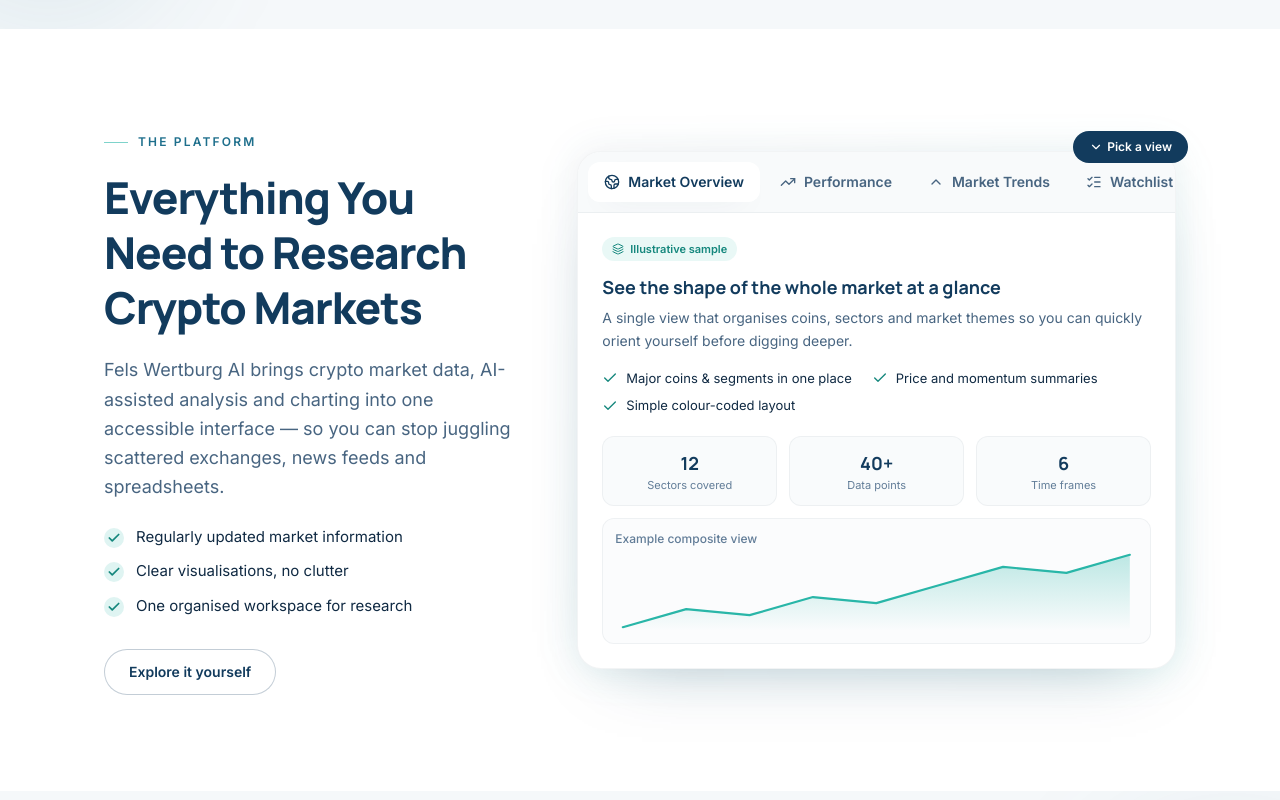
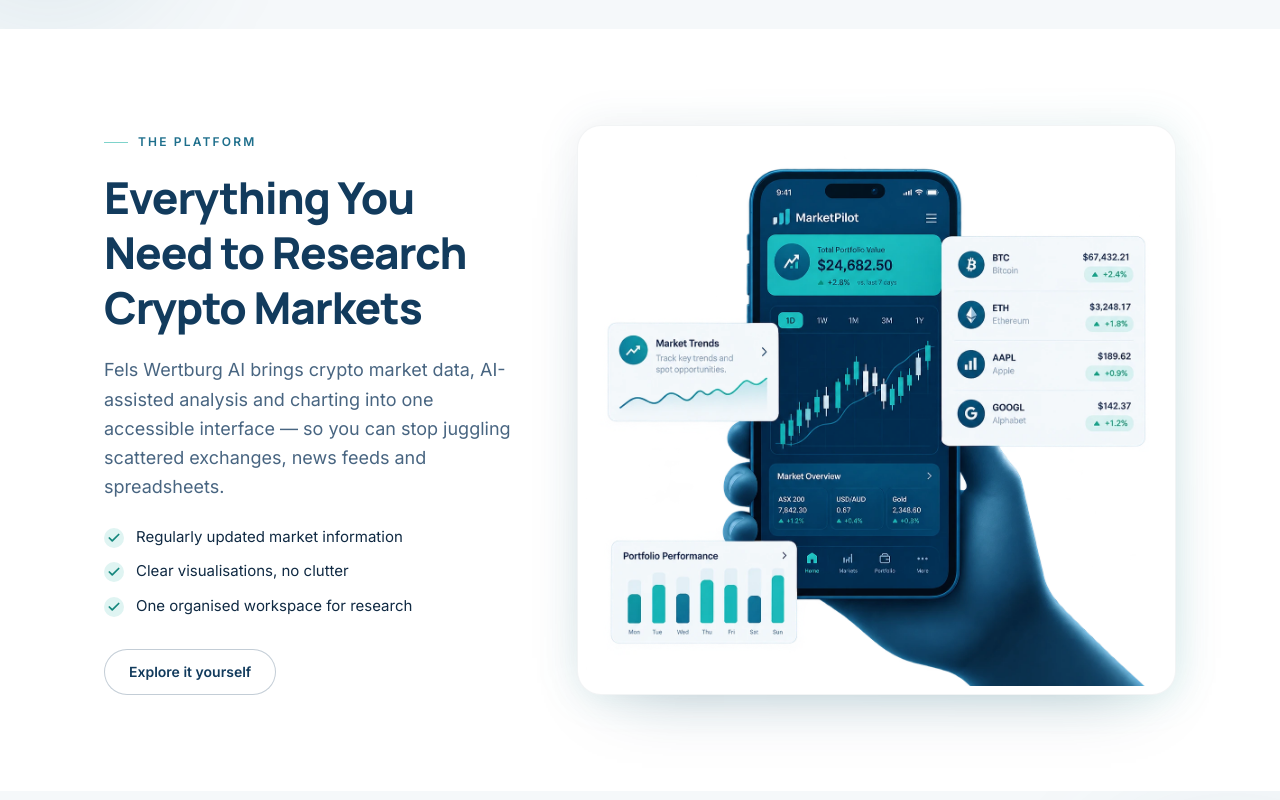
Before and after one commit to ZeeTech-Pvt-Ltd/Fels-Wertburg, a React (Vite) app: page / in a window 1280 px wide. Shown: the part 1760-2560 px from the top of the page. Built offline with nearby package versions, Linux system fonts and the light colour scheme.

Commit message:
Replace homepage 'Pick a view' dashboard mock with platform image
- Convert The Platformimg.png to the-platform.webp (~84% smaller)
- Show the platform screenshot in the right visual column
- Drop unused tab-mock code and lucide imports

```diff
--- a/src/components/Platform.jsx
+++ b/src/components/Platform.jsx
@@ -1,171 +1,14 @@
-import { useRef, useState } from 'react';
-import { Check, ChevronDown, ChevronUp, Globe2, Layers, ListChecks, TrendingUp } from 'lucide-react';
-import MiniChart from './MiniChart.jsx';
+import { Check } from 'lucide-react';
 import Eyebrow from './Eyebrow.jsx';
 import Reveal from './Reveal.jsx';
 
-const TABS = [
-  {
-    key: 'overview',
-    label: 'Market Overview',
-    icon: Globe2,
-    heading: 'See the shape of the whole market at a glance',
-    body: 'A single view that organises coins, sectors and market themes so you can quickly orient yourself before digging deeper.',
-    points: ['Major coins & segments in one place', 'Price and momentum summaries', 'Simple colour-coded layout'],
-    visual: 'overview',
-  },
-  {
-    key: 'performance',
-    label: 'Performance',
-    icon: TrendingUp,
-    heading: 'Compare how different areas have moved',
-    body: 'Follow the relative movement of sectors and instruments over time with consistent, easy-to-read charts.',
-    points: ['Adjustable time ranges', 'Side-by-side comparisons', 'Clear trend readouts'],
-    visual: 'performance',
-  },
-  {
-    key: 'trends',
-    label: 'Market Trends',
-    icon: ChevronUp,
-    heading: 'Spot emerging patterns in your own research',
-    body: 'Trend views summarise recent direction across the areas you care about — helping you ask better questions.',
-    points: ['Direction summaries per sector', 'Relevant macro context', 'Notebook-ready exports'],
-    visual: 'trends',
-  },
-  {
-    key: 'watchlist',
-    label: 'Watchlist',
-    icon: ListChecks,
-    heading: 'Keep an eye on the areas that matter to you',
-    body: 'Pin sectors, companies or themes you are researching and follow them from one organised list.',
-    points: ['Unlimited saved items', 'Follow companies & themes', 'Instant-access references'],
-    visual: 'watchlist',
-  },
+const FEATURES = [
+  'Regularly updated market information',
+  'Clear visualisations, no clutter',
+  'One organised workspace for research',
 ];
 
-const WATCHLIST_ROWS = [
-  { name: 'Bitcoin (BTC)', change: '+1.4%', data: [10, 12, 14, 13, 16, 18, 19, 22] },
-  { name: 'Ethereum (ETH)', change: '+0.6%', data: [15, 14, 15, 17, 16, 17, 18, 19] },
-  { name: 'Solana (SOL)', change: '-0.4%', data: [20, 19, 21, 20, 18, 19, 18, 17] },
-];
-
-const TREND_ROWS = [
-  { name: 'Layer-1 networks', dir: 'Up', data: [8, 10, 9, 12, 13, 15, 16] },
-  { name: 'Major stablecoins', dir: 'Sideways', data: [12, 12, 13, 12, 12, 13, 12] },
-  { name: 'Meme tokens', dir: 'Down', data: [18, 17, 16, 17, 15, 14, 13] },
-];
-
-function PanelVisual({ kind }) {
-  if (kind === 'overview') {
-    return (
-      <div className="mt-5">
-        <div className="grid grid-cols-3 gap-3">
-          {[
-            { label: 'Sectors covered', value: '12' },
-            { label: 'Data points', value: '40+' },
-            { label: 'Time frames', value: '6' },
-          ].map((stat) => (
-            <div key={stat.label} className="rounded-xl border border-ink/5 bg-canvas/60 p-3 text-center">
-              <p className="font-display text-lg font-bold text-primary">{stat.value}</p>
-              <p className="text-[11px] text-muted">{stat.label}</p>
-            </div>
-          ))}
-        </div>
-        <div className="mt-3 rounded-xl border border-ink/5 bg-canvas/40 p-3">
-          <p className="mb-1 text-xs font-medium text-muted">Example composite view</p>
-          <MiniChart data={[20, 26, 24, 30, 28, 34, 40, 38, 44]} stroke="#29B6A8" className="h-20 w-full" />
-        </div>
-      </div>
-    );
-  }
-  if (kind === 'performance') {
-    return (
-      <div className="mt-5 space-y-3">
-        {[
-          { label: 'Example series 1', color: '#1E6F8C', data: [10, 13, 12, 16, 15, 19, 18, 23] },
-          { label: 'Example series 2', color: '#29B6A8', data: [16, 15, 17, 16, 18, 17, 19, 18] },
-        ].map((series) => (
-          <div key={series.label} className="rounded-xl border border-ink/5 bg-canvas/40 p-3">
-            <p className="mb-1 text-xs font-medium text-muted">{series.label} · illustrative</p>
-            <MiniChart data={series.data} stroke={series.color} className="h-16 w-full" />
-          </div>
-        ))}
-      </div>
-    );
-  }
-  if (kind === 'trends') {
-    return (
-      <ul className="mt-5 space-y-2.5">
-        {TREND_ROWS.map((row) => (
-          <li
-            key={row.name}
-            className="flex items-center justify-between gap-4 rounded-xl border border-ink/5 bg-canvas/40 px-4 py-3"
-          >
-            <div>
-              <p className="text-sm font-semibold text-ink">{row.name}</p>
-              <p className="text-xs text-muted">Direction: {row.dir}</p>
-            </div>
-            <MiniChart data={row.data} stroke="#29B6A8" className="h-8 w-24 shrink-0" />
-          </li>
-        ))}
-      </ul>
-    );
-  }
-  return (
-    <ul className="mt-5 space-y-2.5">
-      {WATCHLIST_ROWS.map((row) => (
-        <li
-          key={row.name}
-          className="flex items-center justify-between gap-4 rounded-xl border border-ink/5 bg-canvas/40 px-4 py-3"
-        >
-          <p className="text-sm font-semibold text-ink">{row.name}</p>
-          <div className="flex items-center gap-3">
-            <span className="text-xs font-semibold text-accent-dark">{row.change}</span>
-            <MiniChart data={row.data} stroke="#1E6F8C" className="h-8 w-20 shrink-0" />
-          </div>
-        </li>
-      ))}
-    </ul>
-  );
-}
-
 export default function Platform() {
-  const [activeKey, setActiveKey] = useState('overview');
-  const tabRefs = useRef([]);
-  const active = TABS.find((tab) => tab.key === activeKey);
-  const activeIndex = TABS.findIndex((tab) => tab.key === activeKey);
-
-  const focusTab = (index) => {
-    const next = (index + TABS.length) % TABS.length;
-    setActiveKey(TABS[next].key);
-    tabRefs.current[next]?.focus();
-  };
-
-  const onTabKeyDown = (event, index) => {
-    switch (event.key) {
-      case 'ArrowRight':
-      case 'ArrowDown':
-        event.preventDefault();
-        focusTab(index + 1);
-        break;
-      case 'ArrowLeft':
-      case 'ArrowUp':
-        event.preventDefault();
-        focusTab(index - 1);
-        break;
-      case 'Home':
-        event.preventDefault();
-        focusTab(0);
-        break;
-      case 'End':
-        event.preventDefault();
-        focusTab(TABS.length - 1);
-        break;
-      default:
-        break;
-    }
-  };
-
   return (
     <section id="platform" className="section overflow-hidden bg-white">
       <div className="shell grid items-center gap-12 lg:grid-cols-12 lg:gap-16">
@@ -182,11 +25,7 @@
           </p>
 
           <ul className="mt-6 space-y-3">
-            {[
-              'Regularly updated market information',
-              'Clear visualisations, no clutter',
-              'One organised workspace for research',
-            ].map((item) => (
+            {FEATURES.map((item) => (
               <li key={item} className="flex items-start gap-3 text-[15px] text-ink">
                 <span className="mt-0.5 grid h-5 w-5 shrink-0 place-items-center rounded-full bg-accent/15 text-accent-dark">
                   <Check className="h-3.5 w-3.5" strokeWidth={3} aria-hidden="true" />
@@ -203,77 +42,22 @@
           </div>
         </Reveal>
 
-        {/* Interactive dashboard mock */}
+        {/* Platform visual */}
         <Reveal className="lg:col-span-7" delay={150}>
           <div className="relative">
-            <div aria-hidden="true" className="absolute -inset-2 rounded-[2rem] bg-gradient-to-br from-primary/5 to-accent/10 blur-lg" />
-            <div className="relative overflow-hidden rounded-3xl border border-ink/5 bg-white shadow-soft">
-              {/* Tab strip */}
-              <div role="tablist" aria-label="Platform views" className="flex gap-1 overflow-x-auto border-b border-ink/5 bg-canvas/70 p-2.5">
-                {TABS.map((tab, index) => {
-                  const Icon = tab.icon;
-                  const selected = tab.key === activeKey;
-                  return (
-                    <button
-                      key={tab.key}
-                      ref={(node) => {
-                        tabRefs.current[index] = node;
-                      }}
-                      type="button"
-                      role="tab"
-                      id={`platform-tab-${tab.key}`}
-                      aria-selected={selected}
-                      aria-controls={`platform-panel-${tab.key}`}
-                      tabIndex={selected ? 0 : -1}
-                      onClick={() => setActiveKey(tab.key)}
-                      onKeyDown={(event) => onTabKeyDown(event, index)}
-                      className={`inline-flex shrink-0 items-center gap-2 rounded-xl px-4 py-2.5 text-sm font-semibold transition ${
-                        selected
-                          ? 'bg-white text-primary shadow-card'
-                          : 'text-steel hover:bg-white/60 hover:text-primary'
-                      }`}
-                    >
-                      <Icon className="h-4 w-4" aria-hidden="true" />
-                      {tab.label}
-                    </button>
-                  );
-                })}
-              </div>
-
-              {/* Active panel */}
-              <div
-                role="tabpanel"
-                id={`platform-panel-${active.key}`}
-                aria-labelledby={`platform-tab-${active.key}`}
-                className="p-5 sm:p-6"
-              >
-                <div className="flex items-center justify-between gap-3">
-                  <span className="inline-flex items-center gap-1.5 rounded-full bg-accent/10 px-2.5 py-1 text-[11px] font-semibold text-accent-dark">
-                    <Layers className="h-3 w-3" aria-hidden="true" />
-                    Illustrative sample
-                  </span>
-                </div>
-
-                <h3 className="mt-3 text-lg font-bold text-primary">{active.heading}</h3>
-                <p className="mt-1.5 max-w-xl text-sm leading-relaxed text-steel">{active.body}</p>
-
-                <ul className="mt-4 flex flex-wrap gap-x-5 gap-y-2">
-                  {active.points.map((point) => (
-                    <li key={point} className="flex items-center gap-2 text-[13px] text-ink">
-                      <Check className="h-4 w-4 text-accent-dark" aria-hidden="true" />
-                      {point}
-                    </li>
-                  ))}
-                </ul>
-
-                <PanelVisual kind={active.visual} />
-              </div>
-            </div>
-
-            {/* Floating hint */}
-            <div aria-hidden="true" className="absolute -right-3 -top-5 hidden rounded-full bg-primary px-4 py-2 text-xs font-semibold text-white shadow-lift md:block">
-              <ChevronDown className="mr-1 inline h-3.5 w-3.5" />
-              Pick a view
+            <div
+              aria-hidden="true"
+              className="absolute -inset-2 rounded-[2rem] bg-gradient-to-br from-primary/5 to-accent/10 blur-lg"
+            />
+            <div className="relative overflow-hidden rounded-3xl border border-ink/5 bg-white p-2 shadow-soft">
+              <img
+                src="/the-platform.webp"
+                alt="Fels Wertburg AI research platform — illustrative interface preview"
+                width={1287}
+                height={1222}
+                loading="lazy"
+                className="h-auto w-full rounded-2xl"
+              />
             </div>
           </div>
         </Reveal>
```
Also changed, not shown: public/the-platform.webp (added).
